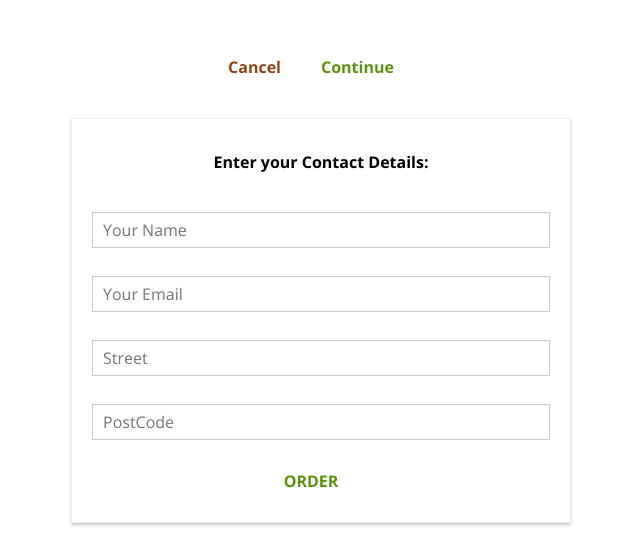
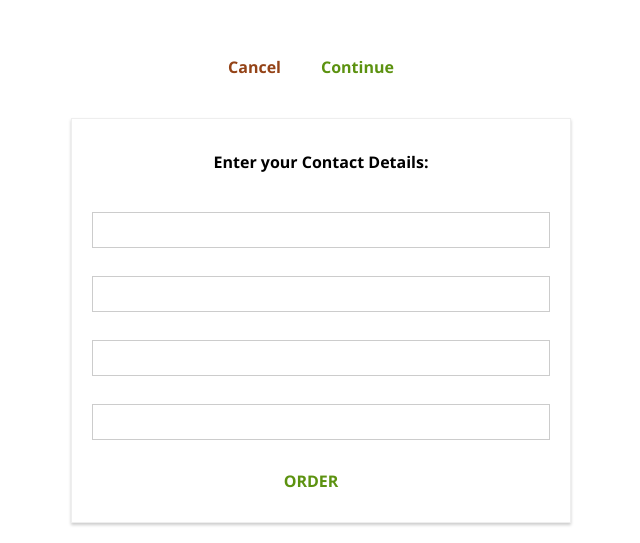
Before and after one commit to janko101/burger-builder-app, a React (Create React App) app: page /checkout/contact-data in a window 1280 px wide. Shown: the part 700-1243 px from the top of the page, without its empty margins (319-959 px from the left). Built offline with nearby package versions, Linux system fonts and the light colour scheme.

Commit message:
Passes new order form state as props in the Input element

```diff
--- a/src/Components/ContactData.jsx
+++ b/src/Components/ContactData.jsx
@@ -97,30 +97,10 @@ class ContactData extends Component {
   render() {
     let form = (
       <form>
-        <Input
-          inputtype="input"
-          type="text"
-          name="name"
-          placeholder="Your Name"
-        />
-        <Input
-          inputtype="input"
-          type="email"
-          name="email"
-          placeholder="Your Email"
-        />
-        <Input
-          inputtype="input"
-          type="text"
-          name="street"
-          placeholder="Street"
-        />
-        <Input
-          inputtype="input"
-          type="text"
-          name="postCode"
-          placeholder="PostCode"
-        />
+        <Input elementType="..." elementConfig="..." value="" />
+        <Input elementType="..." elementConfig="..." value="" />
+        <Input elementType="..." elementConfig="..." value="" />
+        <Input elementType="..." elementConfig="..." value="" />
         <Button buttonType="Success" clicked={this.orderHandler}>
           ORDER
         </Button>
--- a/src/Components/Input.jsx
+++ b/src/Components/Input.jsx
@@ -3,15 +3,15 @@ import classes from './Input.module.css'
 
 const Input = (props) => {
   let inputElement;
-  switch (props.inputtype) {
+  switch (props.elementType) {
     case "input":
-      inputElement = <input className={classes.InputElement} {...props} />;
+      inputElement = <input className={classes.InputElement} {...props.elementConfig} value={props.value} />;
       break;
     case "textarea":
-      inputElement = <textarea className={classes.InputElement} {...props} />;
+      inputElement = <textarea className={classes.InputElement} {...props.elementConfig} value={props.value} />;
       break;
     default:
-      inputElement = <input className={classes.InputElement} {...props} />;
+      inputElement = <input className={classes.InputElement} {...props.elementConfig} value={props.value} />;
       break;
   }
   return (
```
